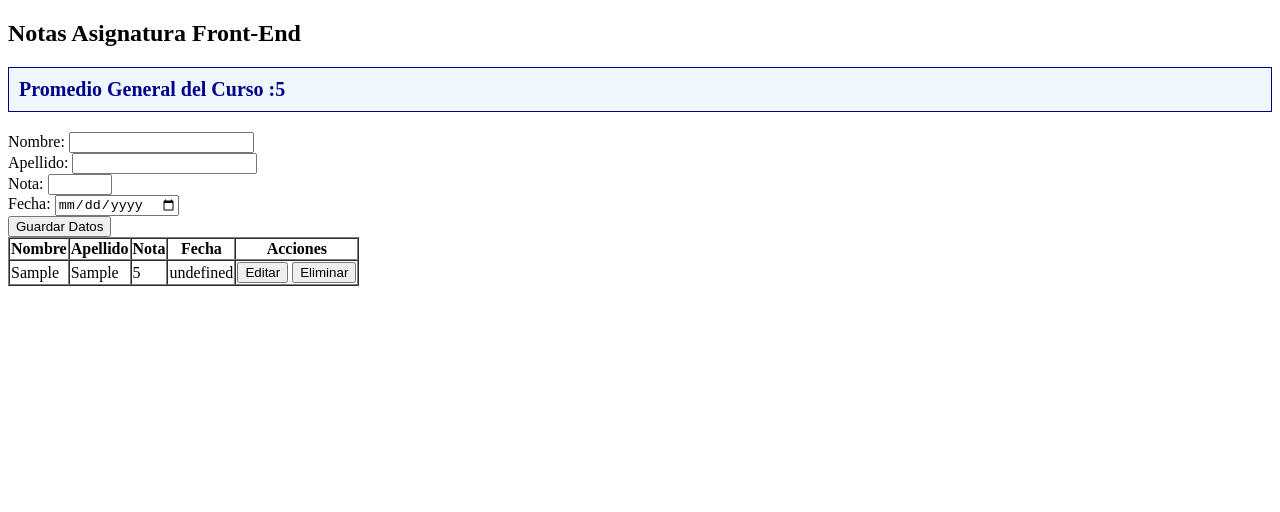
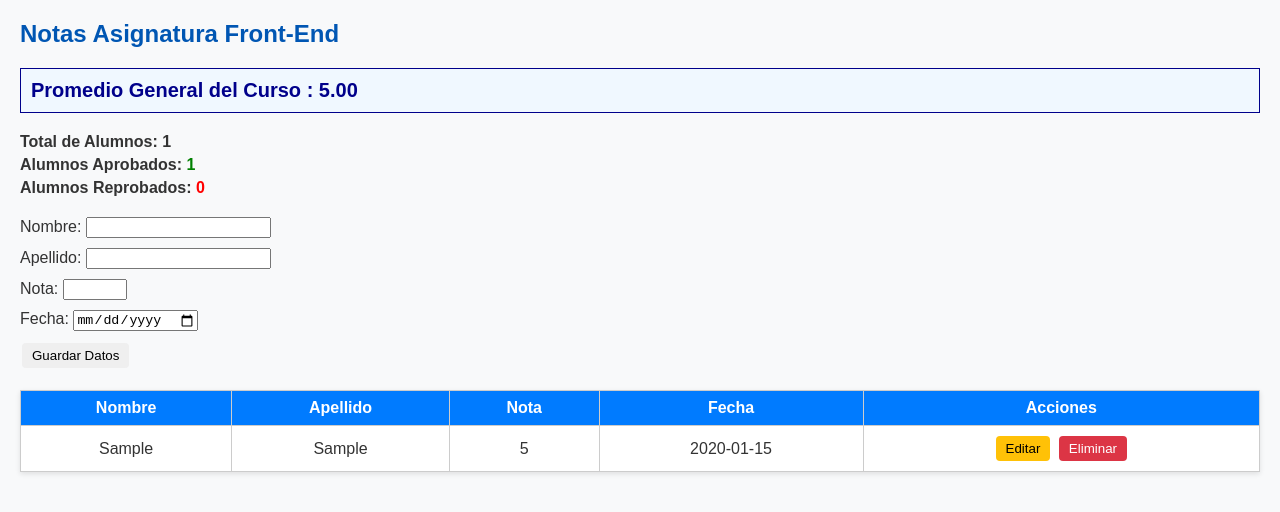
Before and after one commit to D-Red/Proyecto-JSMarters20-master, a plain HTML site: page index.html in a window 1280 px wide. Both pictures are taken after typing "Sample", "Sample", "5", "2020-01-15" into the empty fields and a click on the button "Guardar Datos". Drawn offline with Linux system fonts and the light colour scheme.

Commit message:
Evaluación

```diff
--- a/index.html
+++ b/index.html
@@ -4,6 +4,7 @@
     <meta charset="UTF-8">
     <meta name="viewport" content="width=device-width, initial-scale=1.0">
     <title>Document</title>
+    <link rel="stylesheet" href="styles.css">
     <style>
         #average {
             margin: 16px 0;
@@ -21,6 +22,12 @@
 <body>
     <h2>Notas Asignatura Front-End</h2>
     <div id="average">Promedio General del Curso : N/A</div>
+
+    <div id="summary">
+        <p>Total de Alumnos: <span id="totalCount">0</span></p>
+        <p>Alumnos Aprobados: <span id="approvedCount">0</span></p>
+        <p>Alumnos Reprobados: <span id="failedCount">0</span></p>
+    </div>
 
     <form id="studentForm">
         <div>
--- a/script.js
+++ b/script.js
@@ -13,7 +13,7 @@ document.getElementById("studentForm").addEventListener("submit", function(e){
         return;
     }
 
-    const student={name,lastName,grade}
+    const student={name, lastName, grade, date};
     students.push(student)
     //console.log(students)
     addStudentToTable(student);
@@ -68,15 +68,30 @@ function editarEstudiante(student, row) {
 }
 
 const averageDiv=document.getElementById("average");
+const totalCountSpan = document.getElementById("totalCount");
+const approvedCountSpan = document.getElementById("approvedCount");
+const failedCountSpan = document.getElementById("failedCount");
 
-function calcularPromedio(){
+
+function calcularPromedio() {
     let suma = 0;
-    for (const student of students){
+    let aprobados = 0;
+    let reprobados = 0;
+
+    for (const student of students) {
         suma += student.grade;
+        if (student.grade >= 4) {
+            aprobados++;
+        } else {
+            reprobados++;
+        }
     }
+
     const count = students.length;
-    const promedio = suma / count;
-    console.log(promedio);
-    averageDiv.textContent = "Promedio General del Curso :" +promedio;
+    const promedio = count > 0 ? (suma / count).toFixed(2) : "N/A";
 
+    averageDiv.textContent = "Promedio General del Curso : " + promedio;
+    totalCountSpan.textContent = count;
+    approvedCountSpan.textContent = aprobados;
+    failedCountSpan.textContent = reprobados;
 }
--- /dev/null
+++ b/styles.css
@@ -0,0 +1,85 @@
+body {
+    font-family: Arial, sans-serif;
+    margin: 20px;
+    background-color: #f8f9fa;
+    color: #333;
+}
+
+h2 {
+    color: #0056b3;
+}
+
+#average {
+    margin: 16px 0;
+    padding: 10px;
+    background-color: #e0f0ff;
+    border: 1px solid #007bff;
+    font-size: 20px;
+    font-weight: bold;
+    color: #0056b3;
+}
+
+#summary {
+    margin-bottom: 20px;
+}
+
+#summary p {
+    margin: 5px 0;
+    font-weight: bold;
+}
+
+#approvedCount {
+    color: green;
+}
+
+#failedCount {
+    color: red;
+}
+
+form {
+    margin-bottom: 20px;
+}
+
+form div {
+    margin-bottom: 10px;
+}
+
+table {
+    width: 100%;
+    border-collapse: collapse;
+    background-color: white;
+    box-shadow: 0 2px 5px rgba(0,0,0,0.1);
+}
+
+th, td {
+    border: 1px solid #ccc;
+    padding: 8px 12px;
+    text-align: center;
+}
+
+thead {
+    background-color: #007bff;
+    color: white;
+}
+
+button {
+    padding: 5px 10px;
+    margin: 2px;
+    border: none;
+    border-radius: 4px;
+    cursor: pointer;
+}
+
+button.delete-btn {
+    background-color: #dc3545;
+    color: white;
+}
+
+button.edit-btn {
+    background-color: #ffc107;
+    color: black;
+}
+
+button:hover {
+    opacity: 0.9;
+}
```
